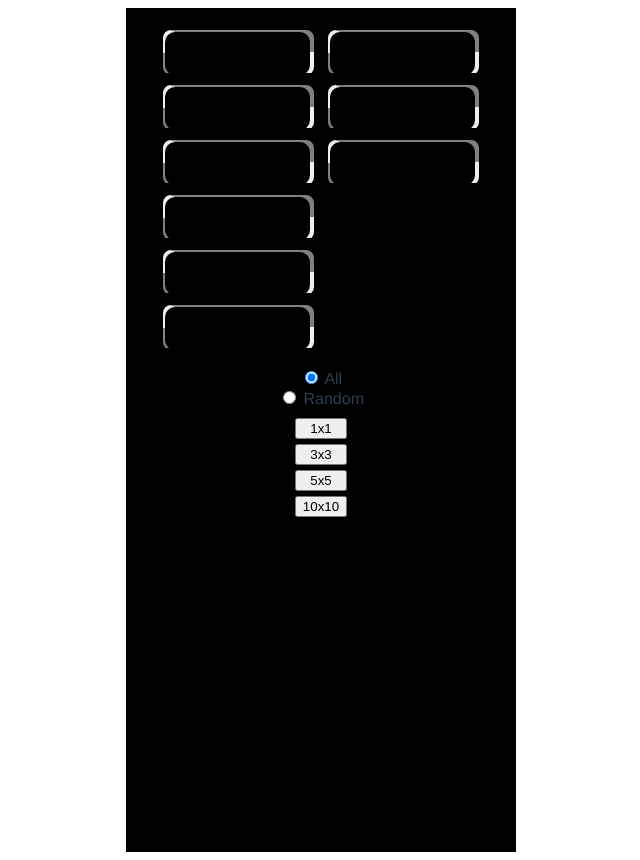
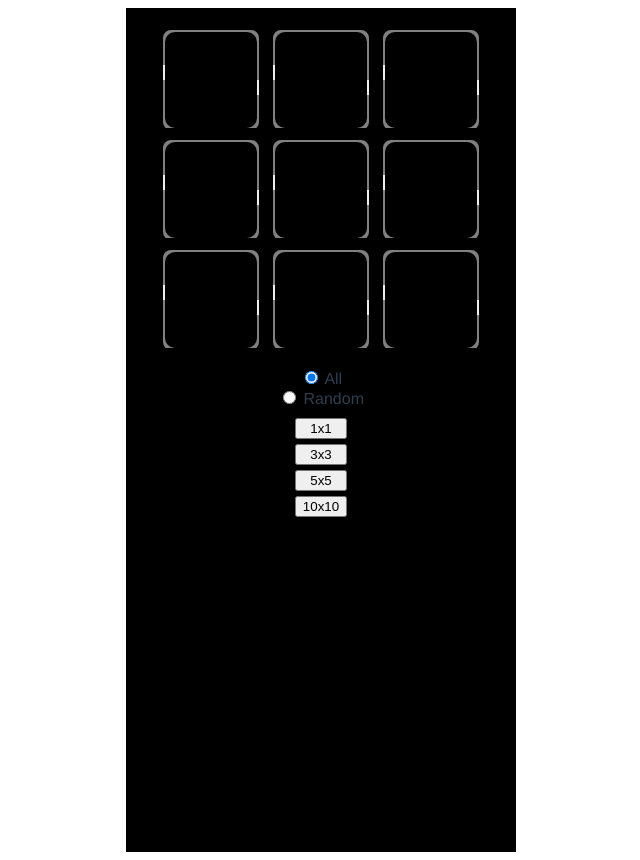
Before and after one commit to ShiuanRenLin/vue3AnimationSource, a Vue app: page / in a window 1280 px wide. Shown: the whole page, without its empty margins (319-959 px from the left). Built offline with nearby package versions, Linux system fonts and the light colour scheme.

Commit message:
重新排列cell

```diff
--- a/src/components/Grid.vue
+++ b/src/components/Grid.vue
@@ -1,14 +1,14 @@
 <template>
   <div class="grid-container">
     <!-- 網格 -->
-    <div class="grid" :style="{ gridTemplateColumns: `repeat(auto-fill, minmax(${100 / gridSize}%, 1fr))` }">
-      <!-- 使用 grid-template-columns 和 grid-template-rows 來設置格子的排列 -->
-      <div v-for="rowIndex in rowCount" :key="'row-' + rowIndex" class="row">
-        <div v-for="cellIndex in columnCount" :key="'cell-' + cellIndex" class="cell">
+    <div class="grid" :style="{ gridTemplateColumns: `repeat(${gridSize}, 1fr)` }">
+      <!-- 使用 gridTemplateColumns 來設置每行的格子數 -->
+      <div v-for="rowIndex in gridSize" :key="'row-' + rowIndex" class="row">
+        <div v-for="cellIndex in gridSize" :key="'cell-' + cellIndex" class="cell">
           <!-- 每個格子的內容，包含CSS動畫 -->
           <div class="cell-content">
             <!-- 應用動畫效果 -->
-            <div :class="['border', { 'animate': shouldDisplayCell(rowIndex, cellIndex) }]">
+            <div :class="['border', { 'animate': shouldDisplayCell(rowIndex - 1, cellIndex - 1) }]">
               <div class="content"></div>
             </div>
           </div>
```
